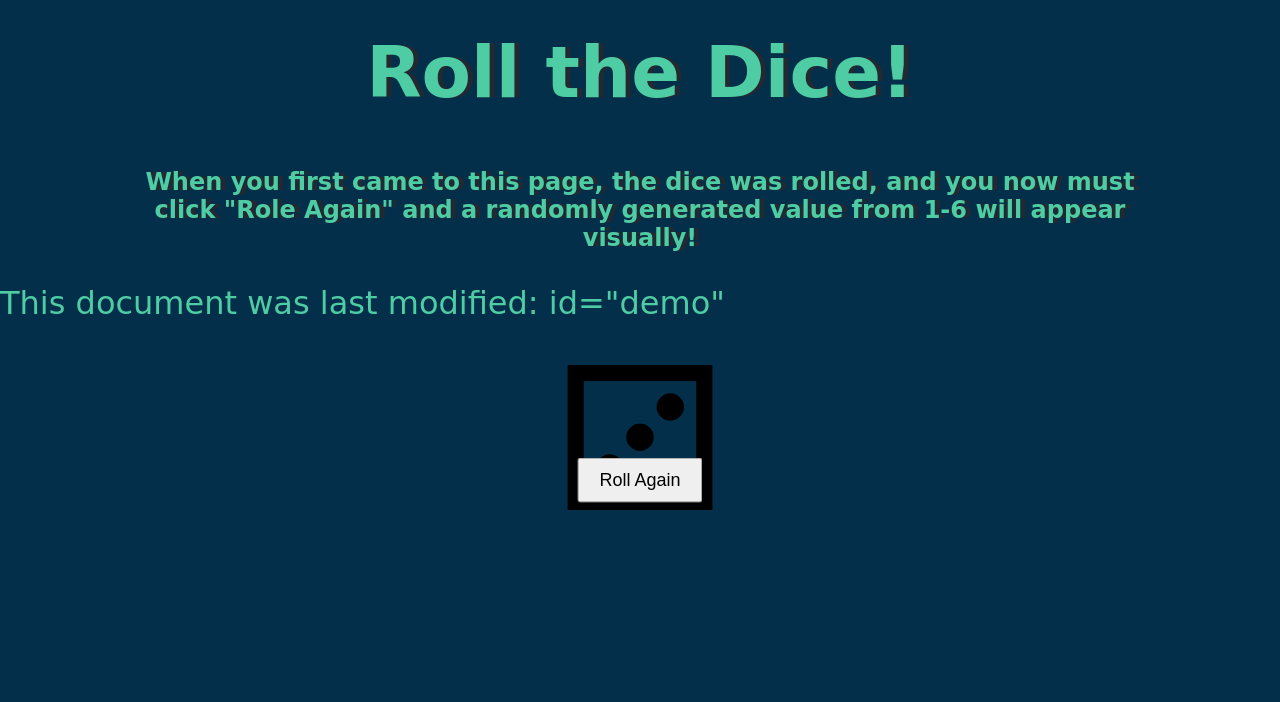
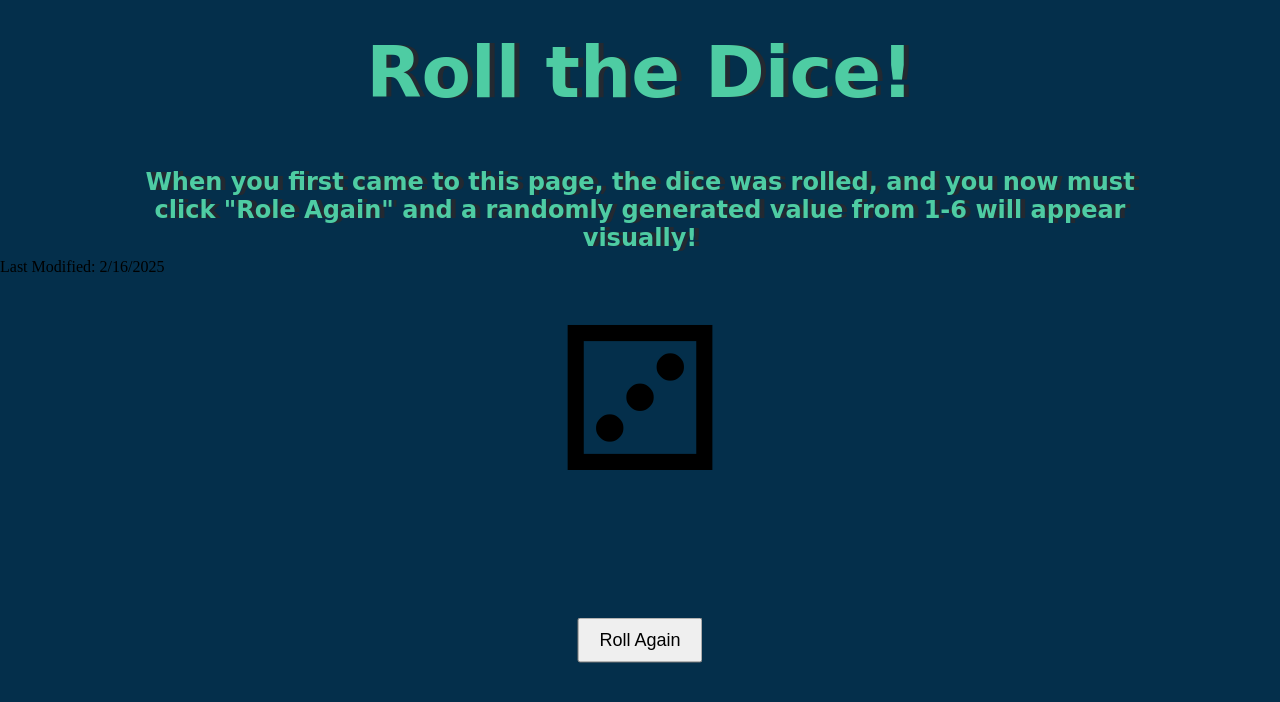
Before and after one commit to Golivares18/Dice-Roller, a plain HTML site: page index.html in a window 1280 px wide. Drawn offline with Linux system fonts and the light colour scheme.

Commit message:
personal attempt13

```diff
--- a/index.html
+++ b/index.html
@@ -21,7 +21,7 @@
     <div id="dice" class="dice">🎲</div>
     <button onclick="rollDice()">Roll Again</button>
 
-    <p>This document was last modified: id="demo"</p>
+    Last Modified: 2/16/2025
 </body>
 
 
--- a/mystyle.css
+++ b/mystyle.css
@@ -48,7 +48,7 @@
         font-size: 200px;
         margin: 40px auto;
         position: absolute;
-        top: 50%;
+        top: 45%;
         left: 50%;
         -ms-transform: translate(-50%, -50%);
         transform: translate(-50%, -50%);
@@ -59,7 +59,7 @@
         font-size: 18px;
         margin: 0;
         position: absolute;
-        top: 60%;
+        top: 80%;
         left: 50%;
         -ms-transform: translate(-50%, -50%);
         transform: translate(-50%, -50%);
--- a/roller.js
+++ b/roller.js
@@ -5,6 +5,3 @@ function rollDice() {
 }
 
 window.onload = rollDice; // Roll dice when page loads
-
-let text = document.lastModified;
-document.getElementById("demo").innerHTML = text;
```
